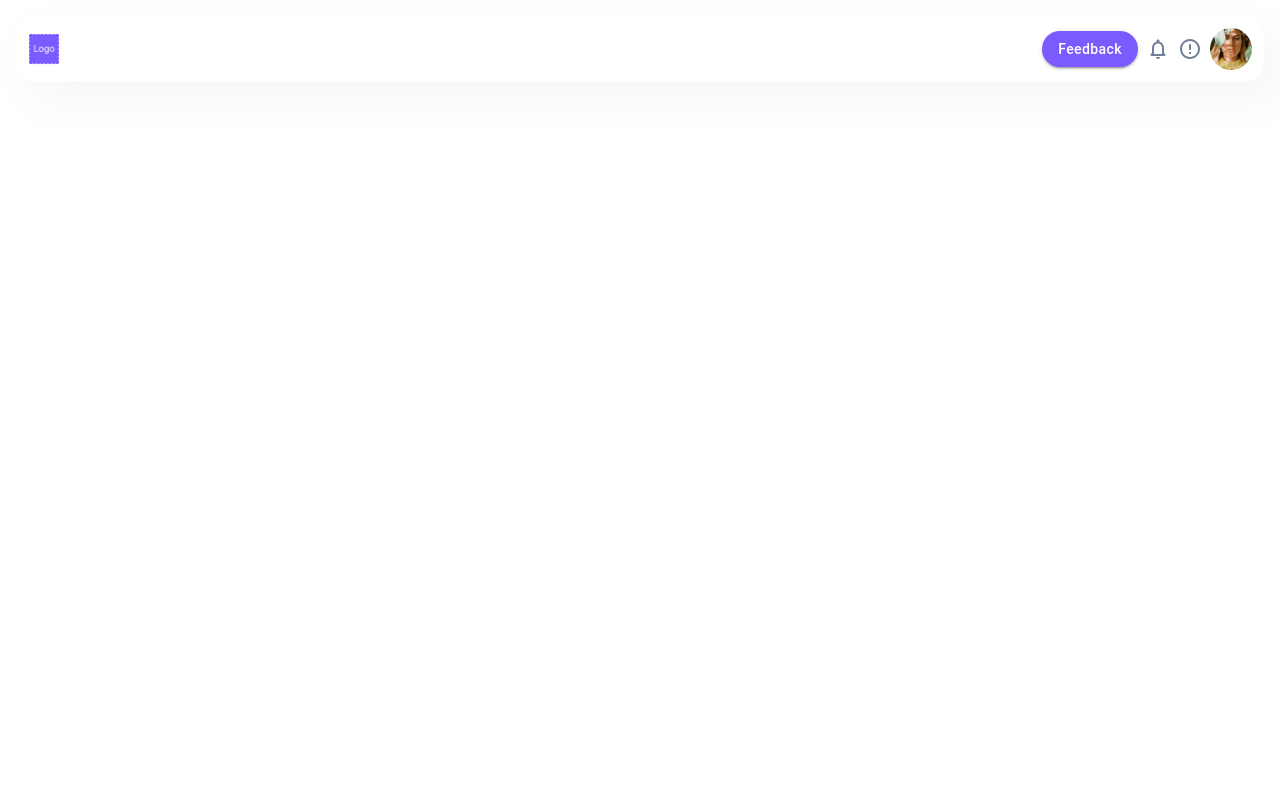
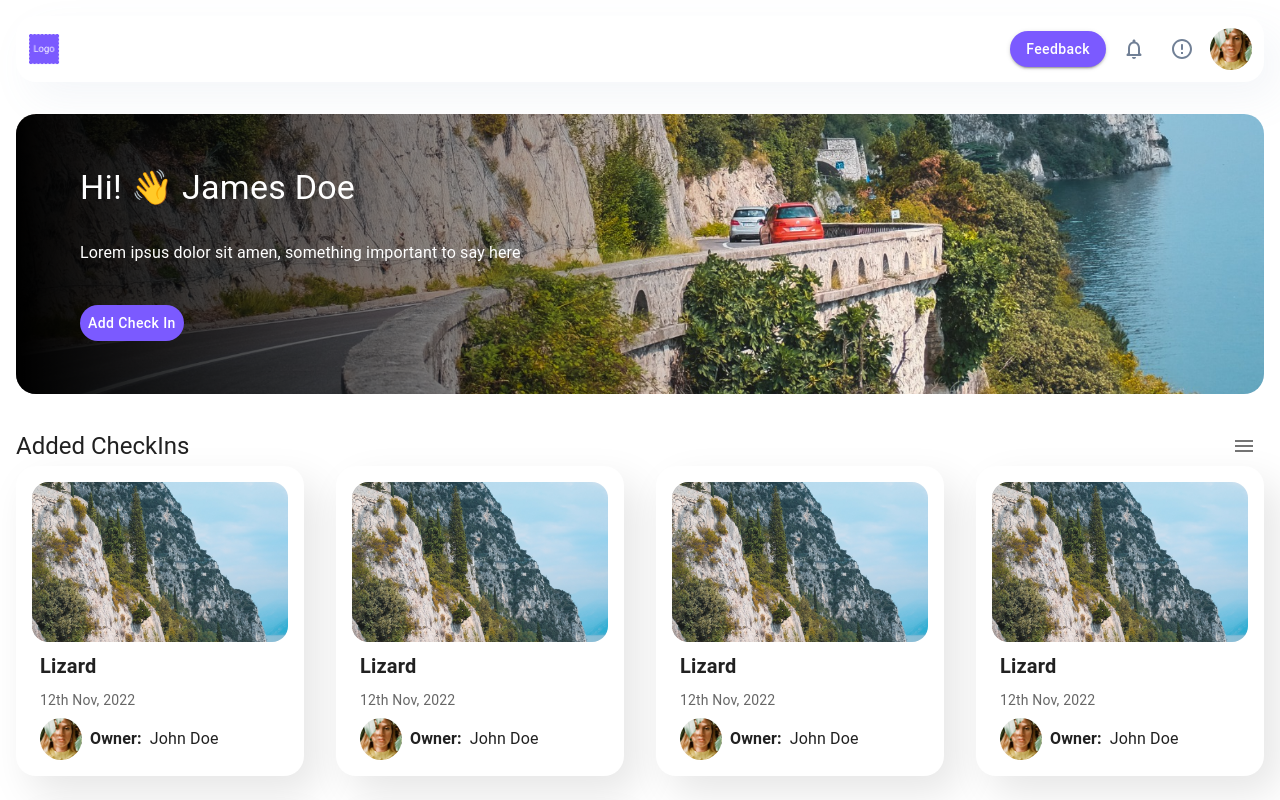
Before and after one commit to zohaib-pro/assignment, a Next.js app: page / in a window 1280 px wide. Shown: the top 800 px of the page. Built offline with nearby package versions, Linux system fonts and the light colour scheme.

Commit message:
adjustments

```diff
--- a/app/components/Header.tsx
+++ b/app/components/Header.tsx
@@ -1,5 +1,5 @@
-import React from 'react'
-import { Avatar, Box, Button } from "@mui/material";
+import React from "react";
+import { Avatar, Box, Button, IconButton } from "@mui/material";
 import ErrorOutlineRoundedIcon from "@mui/icons-material/ErrorOutlineRounded";
 import NotificationsNoneRoundedIcon from "@mui/icons-material/NotificationsNoneRounded";
 
@@ -15,7 +15,7 @@ const Header = () => {
         boxShadow: "14px 17px 40px 0px rgba(112, 144, 176, 0.08)",
       }}
     >
-        <img src='/images/logo.png' width={32} height={32}/>
+      <img src="/images/logo.png" width={32} height={32} />
       <Box
         sx={{
           display: "flex",
@@ -29,16 +29,20 @@ const Header = () => {
           src="/images/avatar.png"
           sx={{ width: 42, height: 42 }}
         />
+        <IconButton>
           <ErrorOutlineRoundedIcon
             sx={{ width: 24, height: 24, color: "#718096" }}
           />
+        </IconButton>
+        <IconButton>
           <NotificationsNoneRoundedIcon
             sx={{ width: 24, height: 24, color: "#718096" }}
           />
-          <Button variant='contained'>Feedback</Button>
+        </IconButton>
+        <Button variant="contained">Feedback</Button>
       </Box>
     </Box>
-  )
-}
+  );
+};
 
-export default Header
+export default Header;
--- a/app/layout.tsx
+++ b/app/layout.tsx
@@ -19,6 +19,7 @@ export default function RootLayout({ children }: { children: ReactNode }) {
             background: '#7B5AFF',
             borderRadius: '9999px',
             textTransform: 'none',
+            color: 'white',
             '&:hover': {
               backgroundColor: '#40a9ff',
             },
@@ -33,7 +34,6 @@ export default function RootLayout({ children }: { children: ReactNode }) {
     //     fontWeight: 700,
     //   },
     // },
-    spacing: 4,
   });
 
   return (
--- a/app/page.tsx
+++ b/app/page.tsx
@@ -1,10 +1,21 @@
-import { Box } from "@mui/material";
+import { Box, Button, Typography } from "@mui/material";
 import Header from "./components/Header";
+import Banner from "./components/Banner";
+import CheckInGallery from "./components/CheckInGallery";
 
 export default function Home() {
   return (
-    <Box sx={{ px: "1rem", pt: "1rem" }}>
+    <Box
+      sx={{
+        p: '1rem',
+        display: "flex",
+        flexDirection: "column",
+        gap: 4,
+      }}
+    >
       <Header />
+      <Banner />
+      <CheckInGallery />
     </Box>
   );
 }
```
Lines whose indentation alone changed are shown as unchanged.
